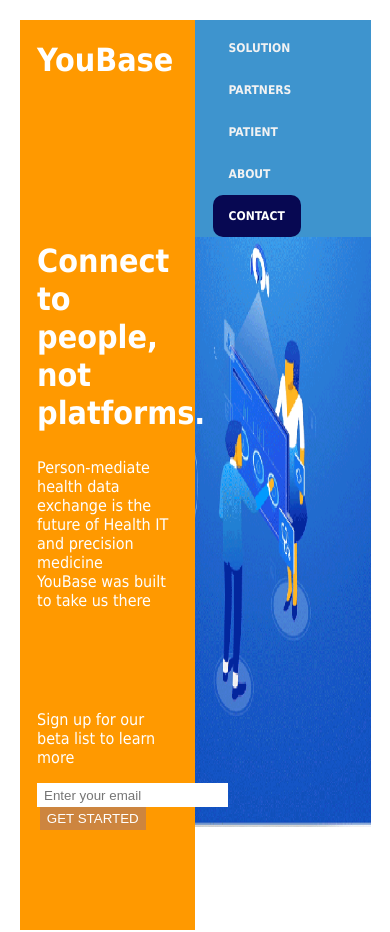
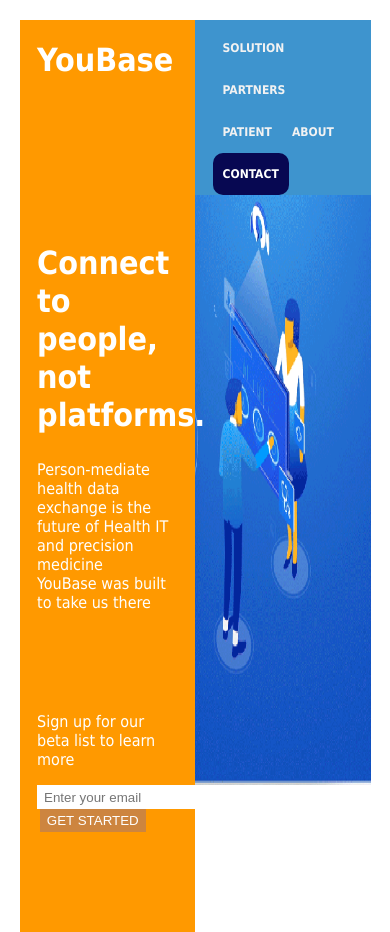
Before and after one commit to RomeoChris/landingpage, a plain HTML site: page index.html in a window 390 px wide. Drawn offline with Linux system fonts and the light colour scheme.

Commit message:
landing page

```diff
--- a/styles.css
+++ b/styles.css
@@ -92,3 +92,34 @@ body{
     color: white;
     border-radius: 10px;
 }
+@media only screen and (max-width: 1200px){
+    .left-head{
+        margin-bottom: 165px;
+        color: #fff;
+    }
+    .topnav {
+        overflow: hidden;
+        margin-top: 5%;
+    }
+    .topnav a {
+        float: left;
+        color: #f2f2f2;
+        text-align: center;
+        padding: 14px 10px;
+        text-decoration: none;
+        font-size: 12px;
+        border-radius: 10px;
+        font-weight: bolder;
+    }
+    .topnav a:hover {
+        background-color: #fff;
+        color: black;
+    }
+    .topnav a.active {
+        background-color: rgb(7, 8, 82);
+        color: white;
+        border-radius: 10px;
+    }
+
+
+}
```
